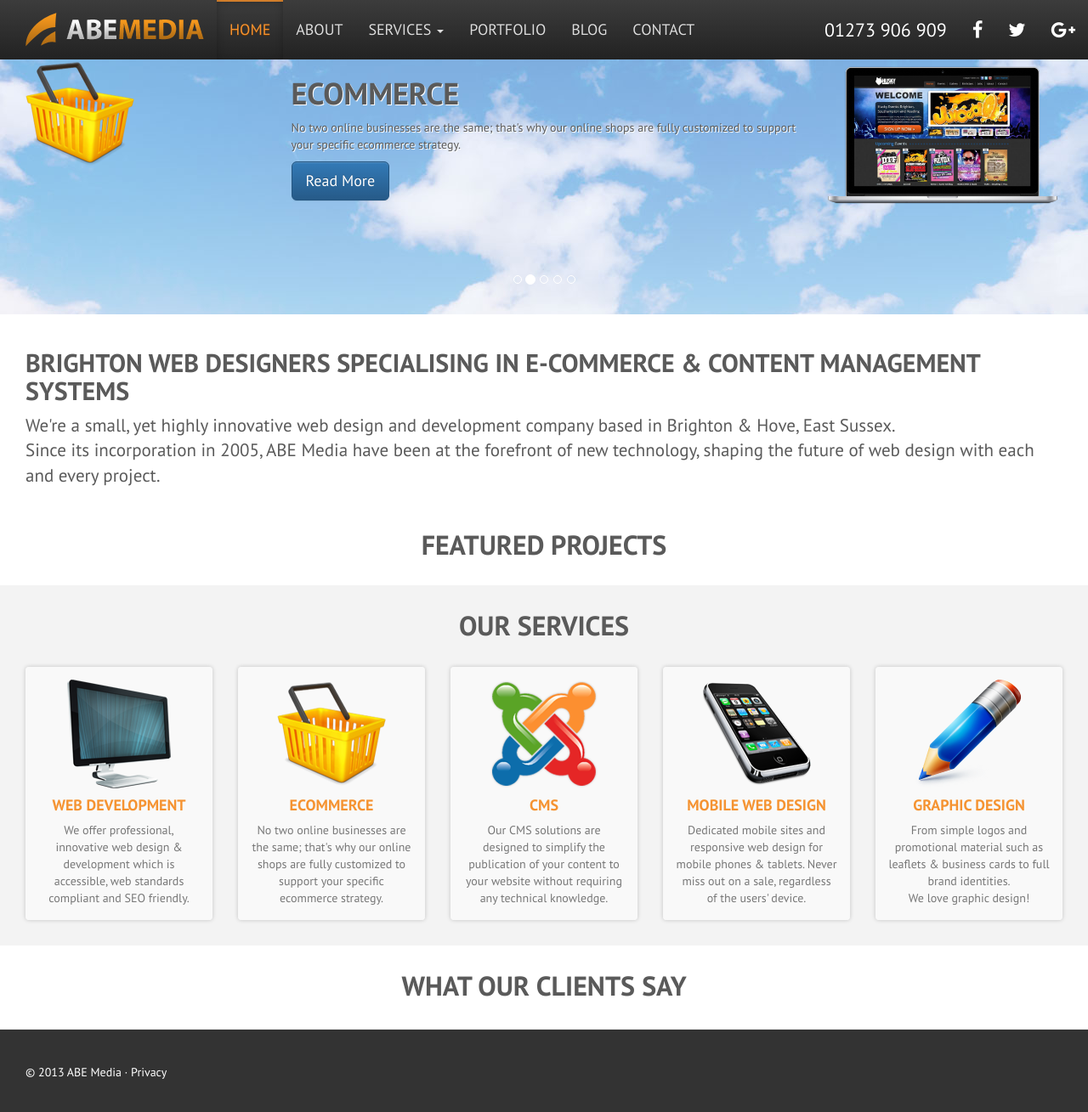
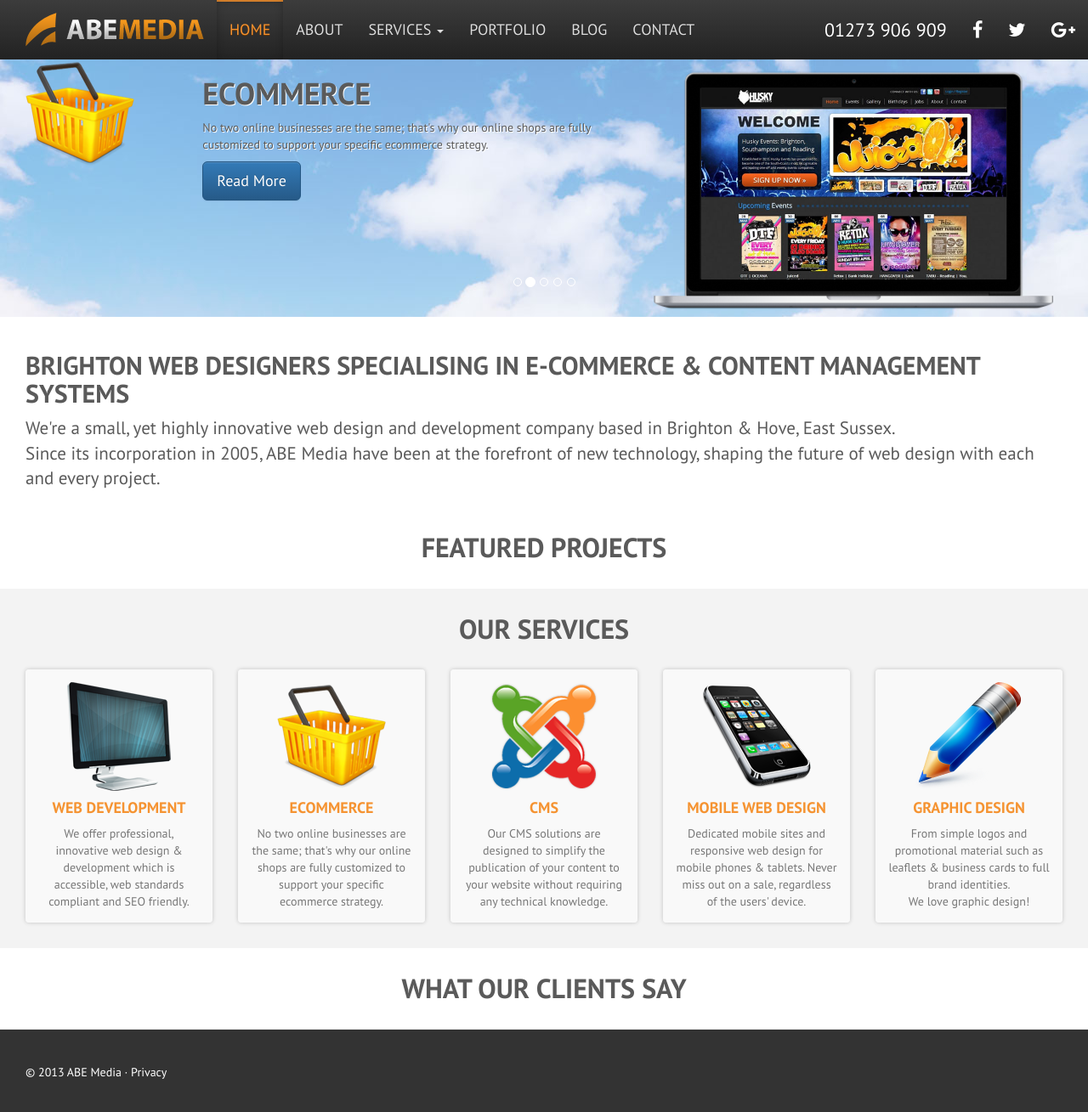
Before and after one commit to abemedia/abemedia.github.io, a Jekyll site: the page built from index.md, in a window 1280 px wide and 1312 px high. Shown: the top 1309 px of the window at 85% size. Built offline with Jekyll 4.4.1, drawn with Linux system fonts in a browser that asks for light colours; nearby versions of some CDN libraries.

Commit message:
Update carousel.html

```diff
--- a/_includes/modules/carousel.html
+++ b/_includes/modules/carousel.html
@@ -12,15 +12,15 @@
       <div class="item {% if {{i}} == "0" %}active{% endif %}">
         <div class="container">
           <div class="row">
-            <div class="col-sm-3">
+            <div class="col-sm-2">
               <img src="{{ item.image }}" alt="{{ item.title }}">
             </div>
-            <div class="col-sm-6">
+            <div class="col-sm-5">
               <h1>{{ item.title }}</h1>
               <p>{{ item.desc }}</p>
               <p><a class="btn btn-lg btn-primary" href="{{ item.url }}" role="button">Read More</a></p>
             </div>
-            <div class="col-sm-3">
+            <div class="col-sm-5">
               <div class="device-mockup macbook">
                 <div class="device">
                   <div class="screen"><img src="/images/portfolio/huskyevents.jpg" class="img-responsive"></div>
```
